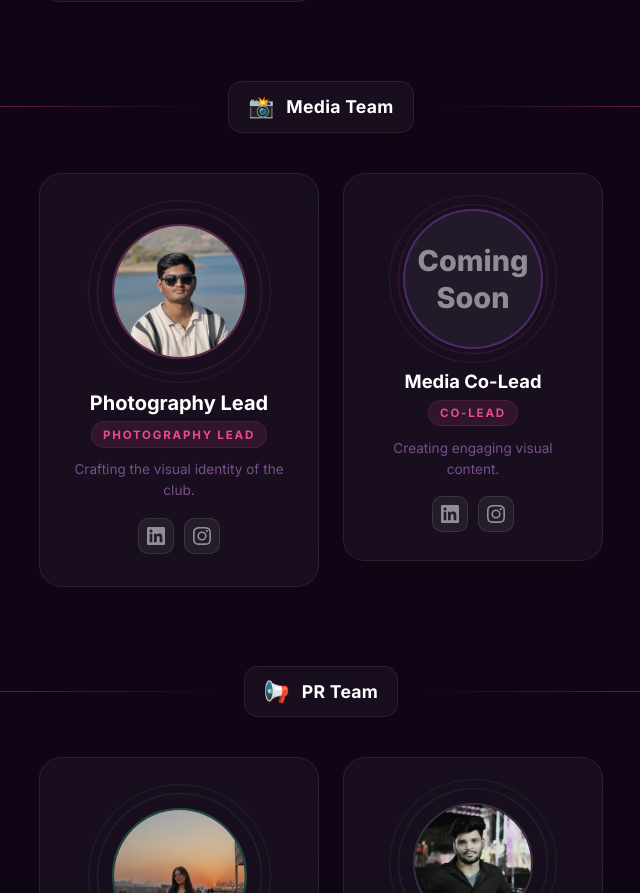
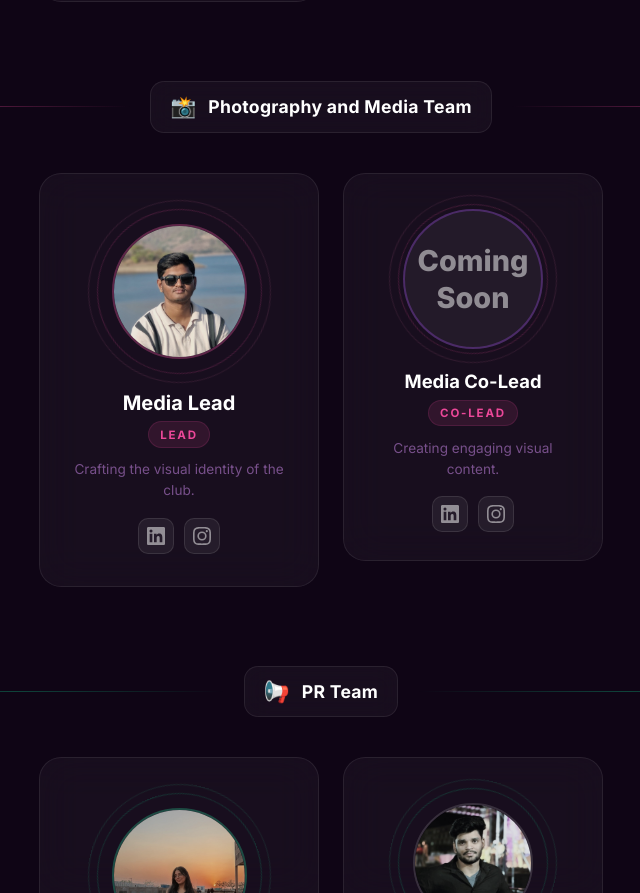
Before and after one commit to viratnigam18/metaversity, a React (Vite) app: page /team in a window 1280 px wide. Shown: the part 3360-4253 px from the top of the page, without its empty margins (319-959 px from the left). Built offline with nearby package versions, Linux system fonts and the light colour scheme.

Commit message:
chore: rename Media Team and update Photography Lead roles

```diff
--- a/src/pages/Team.jsx
+++ b/src/pages/Team.jsx
@@ -138,9 +138,9 @@ const teams = [
         ],
     },
     {
-        title: 'Media Team', icon: '📸', accent: 'pink',
+        title: 'Photography and Media Team', icon: '📸', accent: 'pink',
         members: [
-            { name: 'Photography Lead', role: 'Photography Lead', tagline: 'Crafting the visual identity of the club.', image: photographyLeadImg, isLead: true, linkedin: '#', instagram: '#' },
+            { name: 'Media Lead', role: 'Lead', tagline: 'Crafting the visual identity of the club.', image: photographyLeadImg, isLead: true, linkedin: '#', instagram: '#' },
             { name: 'Media Co-Lead', role: 'Co-Lead', tagline: 'Creating engaging visual content.', image: null, linkedin: '#', instagram: '#' },
         ],
     },
```
